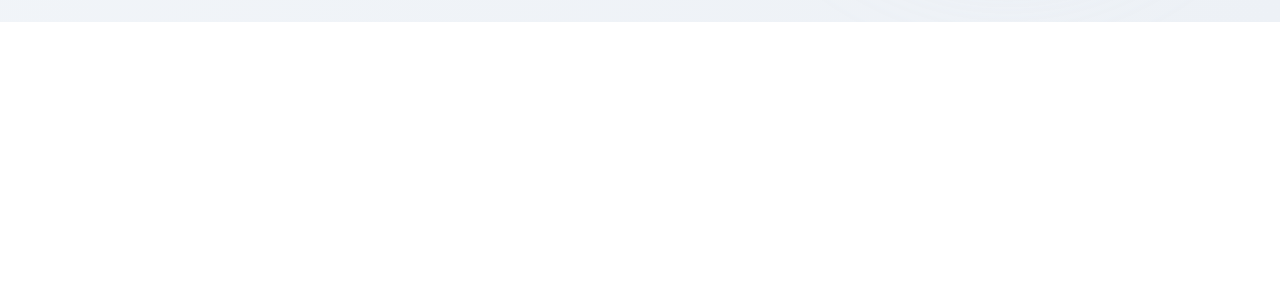
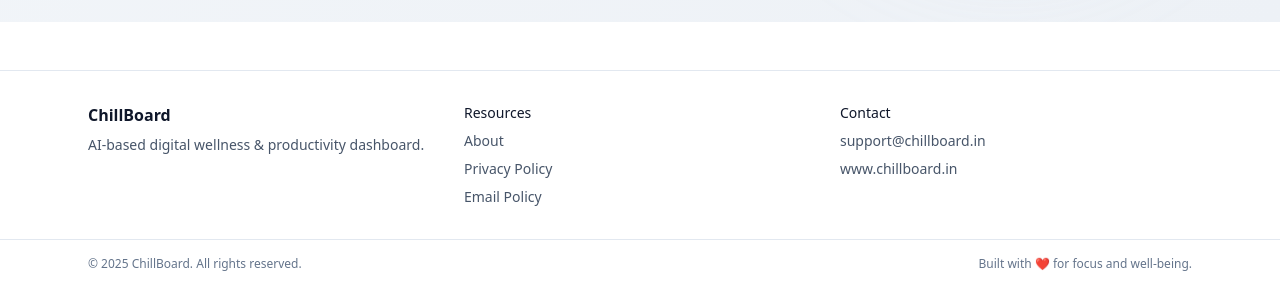
Before and after one commit to manikanta201104/ChillBoard-Frontend, a React (Create React App) app: page / in a window 1280 px wide. Shown: the part 1270-1555 px from the top of the page. Before the commit the page ends 1292 px from the top, so only its background shows below. Built offline with nearby package versions, Linux system fonts and the light colour scheme; no server answers.

Commit message:
Added Footer

```diff
--- a/src/App.js
+++ b/src/App.js
@@ -6,6 +6,7 @@
 import Settings from './pages/Settings';
 import About from './pages/About';
 import Navbar from './components/Navbar';
+import Footer from './components/Footer';
 import AdminDashboard from './pages/AdminDashboard.jsx';
 import Privacy from './pages/Privacy';
 import ForgotPassword from './pages/ForgotPassword.jsx';
@@ -19,6 +20,17 @@
     <>
       {isAuthenticated && <Navbar />}
       <Outlet /> {/* Renders the child route (e.g., Dashboard, Challenges) */}
+      <Footer />
+    </>
+  );
+};
+
+// Public layout for routes that don't need auth (Landing, Forgot Password)
+const PublicLayout = () => {
+  return (
+    <>
+      <Outlet />
+      <Footer />
     </>
   );
 };
@@ -37,8 +49,10 @@
   return (
     <Router future={{ v7_startTransition: true, v7_relativeSplatPath: true }}>
       <Routes>
-        <Route path="/" element={<Landing />} />
-        <Route path="/forgot-password" element={<ForgotPassword />} />
+        <Route element={<PublicLayout />}>
+          <Route path="/" element={<Landing />} />
+          <Route path="/forgot-password" element={<ForgotPassword />} />
+        </Route>
         <Route element={<ProtectedLayout />}>
           <Route path="/dashboard" element={<Dashboard />} />
           <Route path="/challenges" element={<Challenges />} />
--- /dev/null
+++ b/src/components/Footer.jsx
@@ -0,0 +1,37 @@
+import React from 'react';
+import { Link } from 'react-router-dom';
+
+export default function Footer() {
+  const year = new Date().getFullYear();
+  return (
+    <footer className="mt-12 border-t border-slate-200 bg-white">
+      <div className="max-w-6xl mx-auto px-6 py-8 grid gap-6 md:grid-cols-3 text-slate-600">
+        <div>
+          <h3 className="text-slate-900 font-semibold">ChillBoard</h3>
+          <p className="mt-2 text-sm">AI-based digital wellness & productivity dashboard.</p>
+        </div>
+        <div className="text-sm">
+          <h4 className="text-slate-900 font-medium">Resources</h4>
+          <ul className="mt-2 space-y-2">
+            <li><Link className="hover:text-slate-900" to="/about">About</Link></li>
+            <li><Link className="hover:text-slate-900" to="/privacy">Privacy Policy</Link></li>
+            <li><Link className="hover:text-slate-900" to="/email-policy">Email Policy</Link></li>
+          </ul>
+        </div>
+        <div className="text-sm">
+          <h4 className="text-slate-900 font-medium">Contact</h4>
+          <ul className="mt-2 space-y-2">
+            <li><a className="hover:text-slate-900" href="mailto:support@chillboard.in">support@chillboard.in</a></li>
+            <li><a className="hover:text-slate-900" href="https://www.chillboard.in" target="_blank" rel="noreferrer">www.chillboard.in</a></li>
+          </ul>
+        </div>
+      </div>
+      <div className="border-t border-slate-200">
+        <div className="max-w-6xl mx-auto px-6 py-4 text-xs text-slate-500 flex items-center justify-between">
+          <span>© {year} ChillBoard. All rights reserved.</span>
+          <span className="hidden sm:inline">Built with ❤️ for focus and well-being.</span>
+        </div>
+      </div>
+    </footer>
+  );
+}
```
